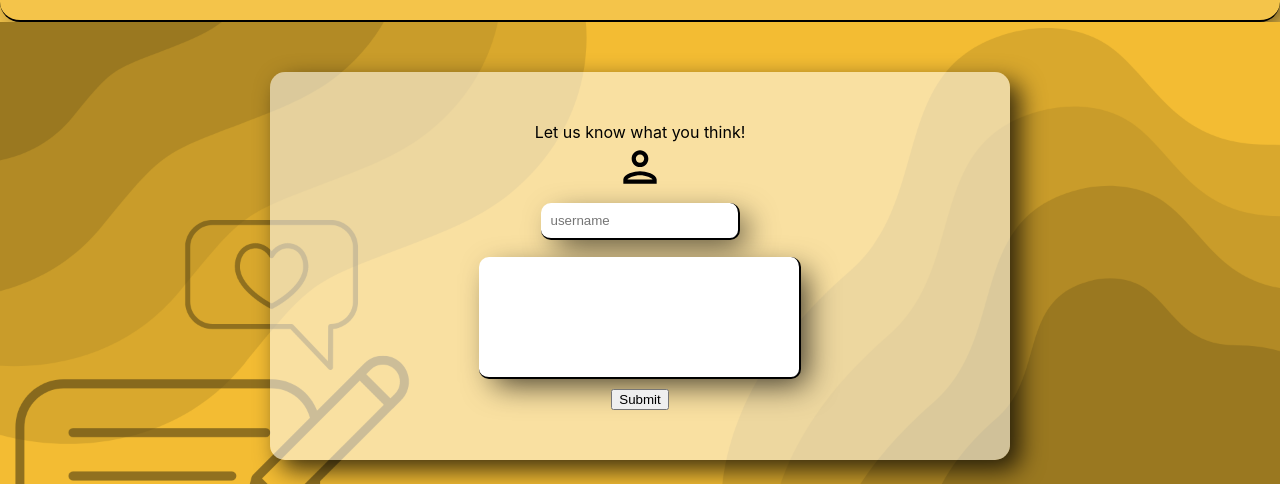
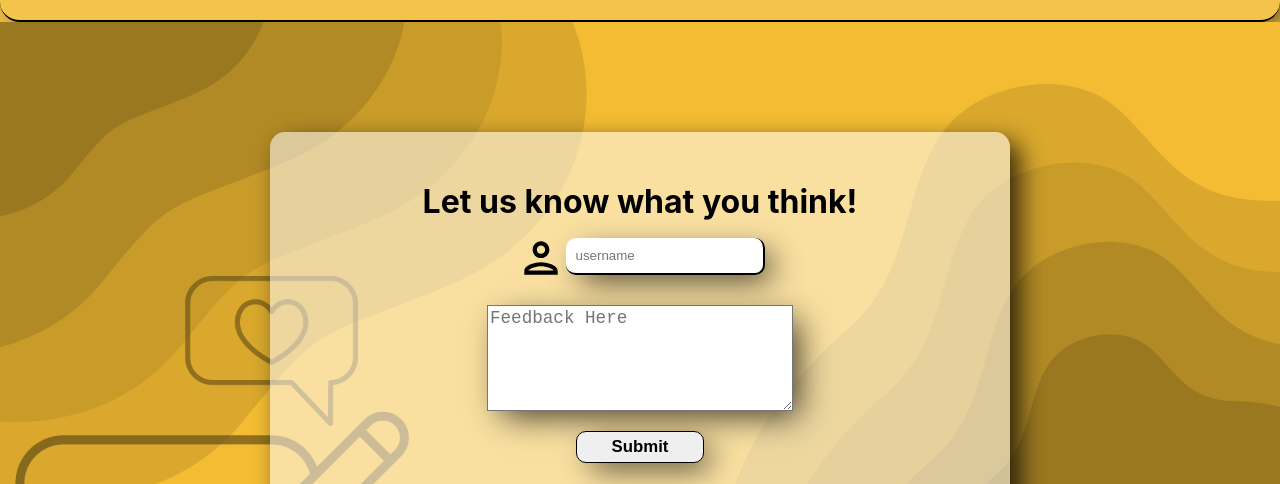
Before and after one commit to adhish-bahl/T-Une, a React (Create React App) app: page /feedback in a window 1280 px wide. Shown: the part 316-800 px from the top of the page. Built offline with nearby package versions, Linux system fonts and the light colour scheme.

Commit message:
worked on feedback page

```diff
--- a/src/FeedbackPage.css
+++ b/src/FeedbackPage.css
@@ -4,8 +4,8 @@
     display: flex;
     justify-content: center;
     align-items: center;
+    height: 75vh;
     /* width: 100vw; */
-    /* height: 100vh; */
 }
 
 #username {
@@ -14,7 +14,7 @@
 
 .personicon {
     height: 50px;
-    width: 50vw;
+    /* width: 50vw; */
     margin-top: 0%;
 }
 
@@ -22,6 +22,10 @@
     height: 100px;
     width: 300px;
     background-color: white;
+    color: black;
+    font-size: 1.1rem;
+    margin-top: 20px;
+    box-shadow: 10px 10px 31px -5px rgba(0,0,0,0.75);
 }
 
 .bottom {
@@ -29,6 +33,16 @@
     align-items: center;
     justify-content: flex-end;
     flex-direction: column;
+}
+
+#submitButton {
+    margin-top: 20px;
+    font-size: 1.05rem;
+    font-weight: bold;
+    padding: 5px 35px;
+    border: 1px black solid ;
+    border-radius: 10px;
+    box-shadow: 10px 10px 31px -5px rgba(0,0,0,0.75);
 }
 
 .centerContainer {
@@ -44,3 +58,18 @@
     justify-content: center;
     flex-direction: column;
 }
+
+.top {
+    display: flex;
+    justify-content: center;
+    align-items: center;
+    width: 100%;
+    flex-direction: row;
+
+}
+
+.heading {
+    font-weight:bolder;
+    margin-bottom: 10px;
+    font-size: 2rem;
+}
--- a/src/FeedbackPage.js
+++ b/src/FeedbackPage.js
@@ -15,7 +15,7 @@ function FeedbackPage() {
                     <input type="text" name="username" id="username" placeholder='username' />
                 </div>
                 <div className="bottom">
-                    <input type="text" name="feedbackArea" id="feedbackArea" />
+                    <textarea name="feedbackArea" id="feedbackArea" placeholder='Feedback Here' />
                     <button type="submit" id='submitButton'>Submit</button>
                 </div>
             </div>
```
